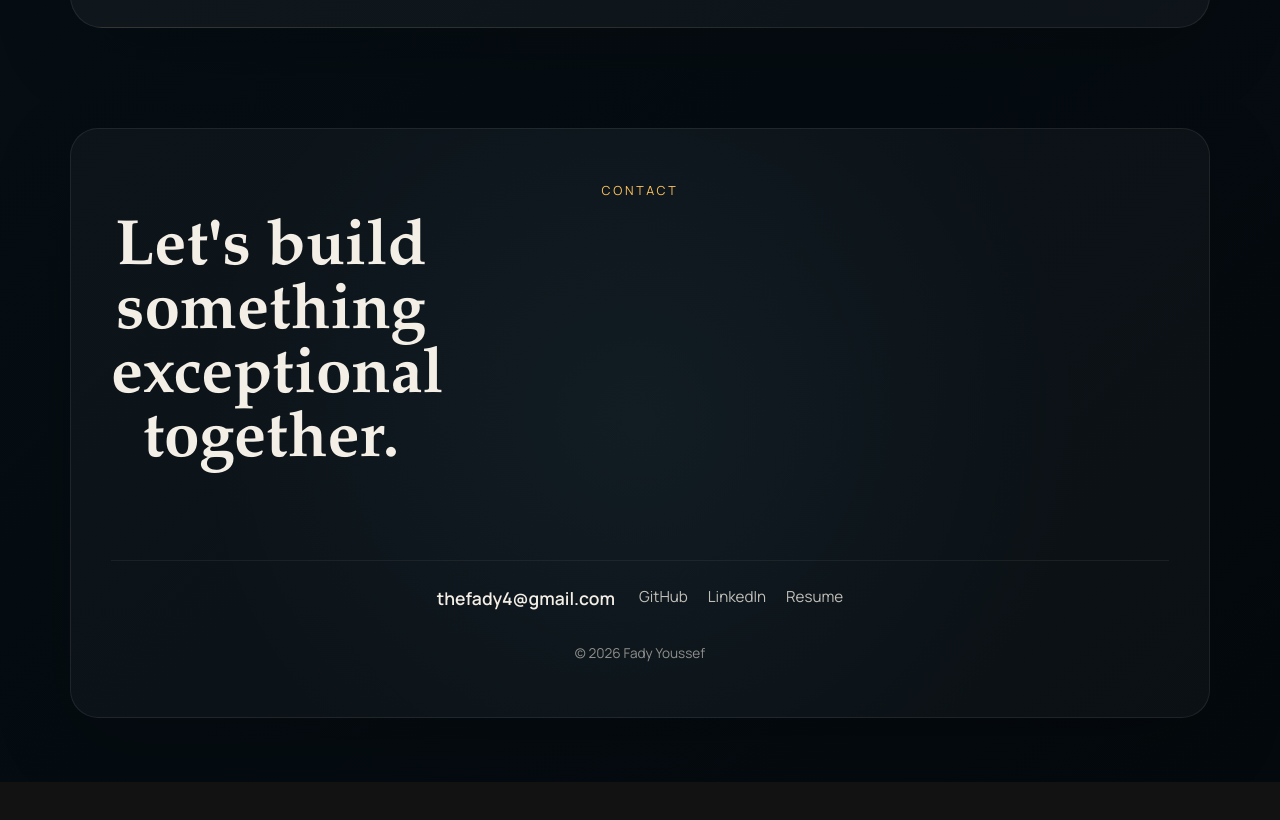
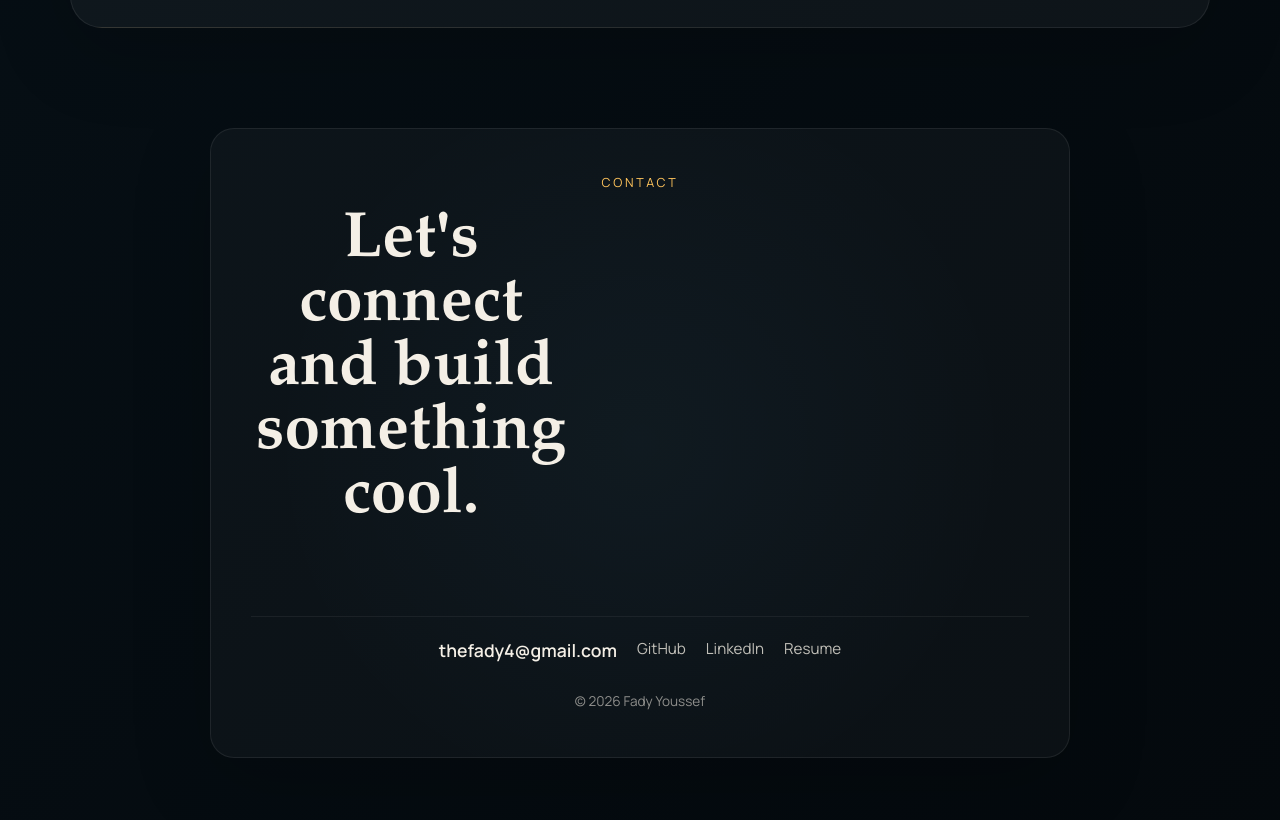
Before and after one commit to JustFady/FY-Portfolio, a React (Vite) app: page / in a window 1280 px wide. Shown: the part 5483-6303 px from the top of the page. Before the commit the page ends 6265 px from the top, so only its background shows below. Built offline with nearby package versions, Linux system fonts and the light colour scheme.

Commit message:
simplified the footer text and made the layout tighter.

```diff
--- a/src/App.css
+++ b/src/App.css
@@ -340,12 +340,13 @@
 }
 
 .footer {
-  margin-top: 100px;
-  padding: 40px;
-  border-radius: 28px;
+  max-width: 860px;
+  margin: 100px auto 0;
+  padding: 32px 40px;
+  border-radius: 24px;
   border: 1px solid rgba(255, 255, 255, 0.08);
   background:
-    radial-gradient(circle at center, rgba(105, 195, 255, 0.05), transparent 70%),
+    radial-gradient(circle at center, rgba(105, 195, 255, 0.04), transparent 70%),
     rgba(255, 255, 255, 0.03);
   text-align: center;
 }
@@ -358,10 +359,11 @@
 
 .footer-heading {
   font-family: var(--font-display);
-  font-size: clamp(1.8rem, 4vw, 3.2rem);
+  font-size: clamp(1.4rem, 3.5vw, 2.4rem);
   font-weight: 600;
   line-height: 1.1;
-  margin-top: 12px;
+  margin-top: 8px;
+  white-space: nowrap;
 }
 
 .footer-bottom {
@@ -369,8 +371,8 @@
   flex-wrap: wrap;
   justify-content: center;
   align-items: center;
-  gap: 24px;
-  padding-top: 24px;
+  gap: 20px;
+  padding-top: 20px;
   border-top: 1px solid rgba(255, 255, 255, 0.06);
 }
 
--- a/src/App.jsx
+++ b/src/App.jsx
@@ -232,7 +232,7 @@ function App() {
         <div className="footer-content">
           <div className="footer-top">
             <p className="eyebrow">Contact</p>
-            <h2 className="footer-heading">Let&apos;s build something exceptional together.</h2>
+            <h2 className="footer-heading">Let&apos;s connect and build something cool.</h2>
           </div>
 
           <div className="footer-bottom">
```
